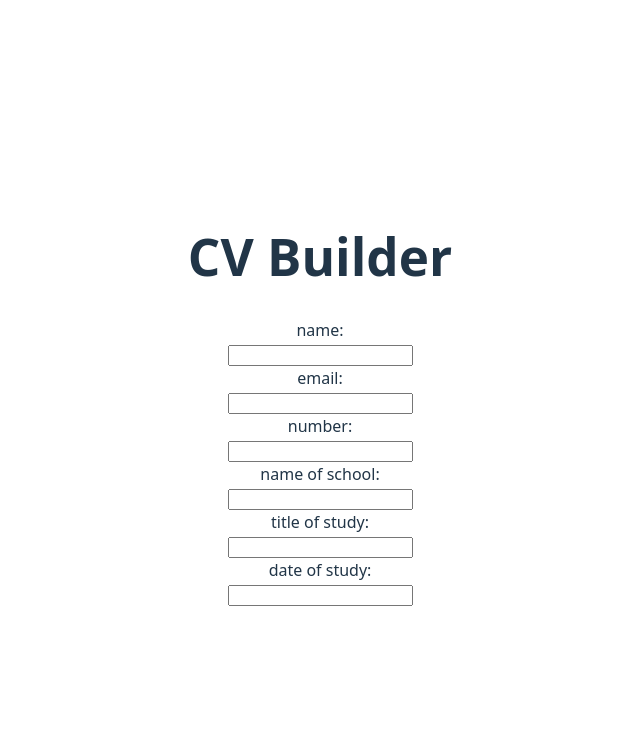
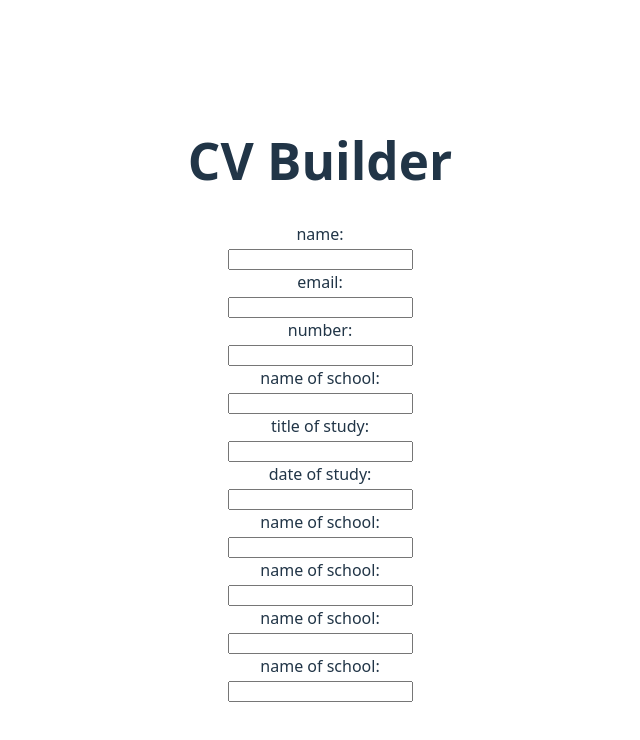
Before and after one commit to jdsia/TOP-React-CV-Builder, a React (Vite) app: page / in a window 1280 px wide. Shown: the top 740 px of the page, without its empty margins (320-960 px from the left). Built offline with nearby package versions, Linux system fonts and the light colour scheme.

Commit message:
added practical experience component

```diff
--- a/src/App.jsx
+++ b/src/App.jsx
@@ -2,21 +2,30 @@ import { useState } from 'react'
 import './App.css'
 import  GeneralInfo from './components/GeneralInfo.jsx'
 import  EducationalExperience from './components/EducationalExperience.jsx'
+import PracticalExperience from './components/PracticalExperience.jsx'
 
 
 function App() {
 
-  // [1] stores data for general information
+  // [1] stores state for general information
   const [generalInfo, setGeneralInfo] = useState({
     name: "",
     email: "",
     phone: "",
   })
 
+  // state for educational Experience
   const [educationalExperience, setEducationalExperience] = useState({
     schoolName: '',
     titleStudy: '',
     dateStudy: '',
+  })
+
+  const [practicalExperience, setPracticalExperience] = useState({
+    companyName: '',
+    positionTitle: '',
+    jobResponsibilities: '',
+    dateWhenWorked: '',
   })
 
   return (
@@ -24,6 +33,7 @@ function App() {
       <h1>CV Builder</h1>
       <GeneralInfo generalInfo={generalInfo} setGeneralInfo={setGeneralInfo}/>
       <EducationalExperience educationalExperience={educationalExperience} setEducationalExperience={setEducationalExperience}/>
+      <PracticalExperience practicalExperience={practicalExperience} setPracticalExperience={setPracticalExperience} />
     </>
   )
 }
--- /dev/null
+++ b/src/components/PracticalExperience.jsx
@@ -0,0 +1,38 @@
+function PracticalExperience({practicalExperience, setPracticalExperience}) {
+
+  function handleChange(e) {
+    const {name, value} = e.target;
+
+    // just trying to understand the code better
+    setPracticalExperience({...PracticalExperience, [name]: value});
+  }
+
+  return (
+    <div>
+      <div>
+        name of school:
+      </div>
+      <input  name="companyName" value={practicalExperience.companyName} onChange={handleChange}/>
+      <div>
+        name of school:
+      </div>
+      <input  name="positionTitle" value={practicalExperience.positionTitle} onChange={handleChange}/>
+      <div>
+        name of school:
+      </div>
+      <input  name="jobResponsibilities" value={practicalExperience.jobResponsibilities} onChange={handleChange}/>
+      <div>
+        name of school:
+      </div>
+      <input  name="dateWhenWorked" value={practicalExperience.dateWhenWorked} onChange={handleChange}/>
+    </div>
+  )
+
+}
+
+export default PracticalExperience;
+
+    // companyName: '',
+    // positionTitle: '',
+    // jobResponsibilities: '',
+    // dateWhenWorked: '',
```
Also changed, not shown: 1 other file (tests, documents, lock files or other folders).
